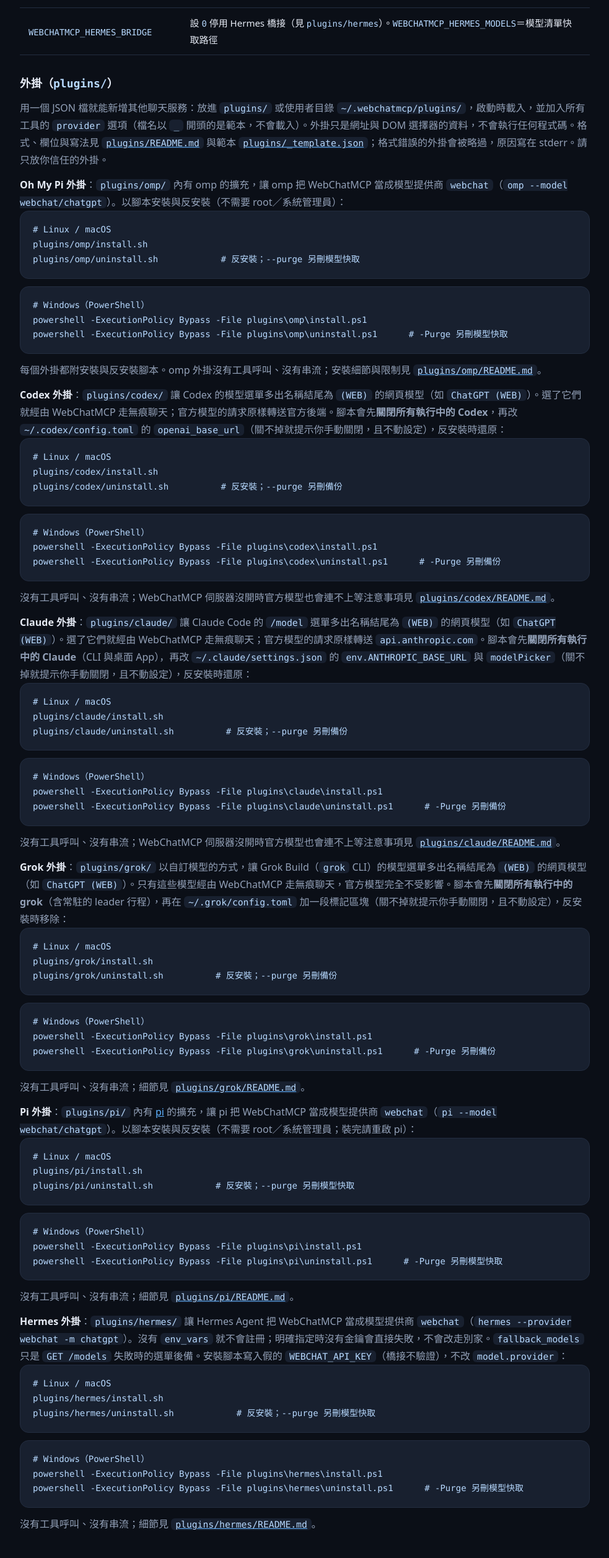
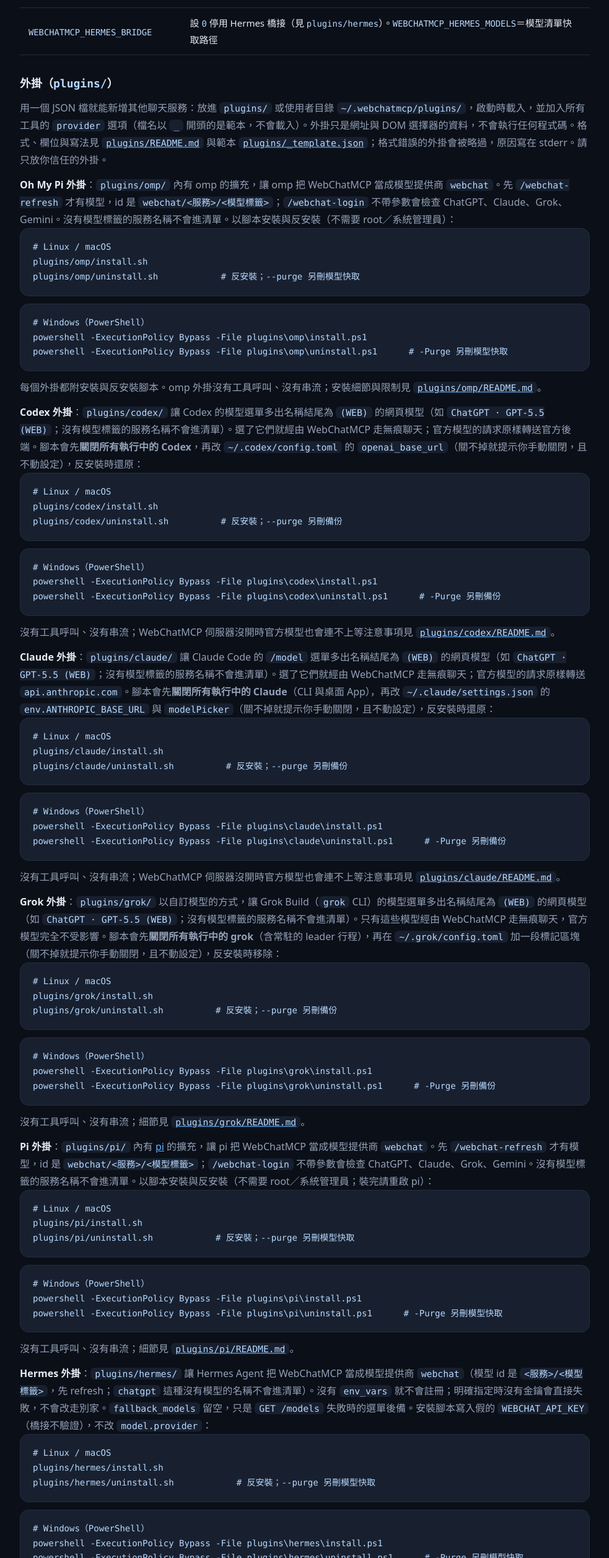
Before and after one commit to JS-PACKAGE/WebChatMCP.js, a website: page index.html in a window 1280 px wide. Shown: the part 4631-7145 px from the top of the page at 62% size, without its empty margins (148-1131 px from the left). Drawn offline with Linux system fonts and the light colour scheme.

Commit message:
M2: 文件同步登入範圍與模型清單規則
README 三語、官網與外掛說明改為：/webchat-login 省略時檢查四個服務，清單只含有標籤的模型。

```diff
--- a/index.html
+++ b/index.html
@@ -255,7 +255,7 @@
 
     <h3 class="sub">外掛（<code>plugins/</code>）</h3>
     <p style="color:var(--muted)">用一個 JSON 檔就能新增其他聊天服務：放進 <code>plugins/</code> 或使用者目錄 <code>~/.webchatmcp/plugins/</code>，啟動時載入，並加入所有工具的 <code>provider</code> 選項（檔名以 <code>_</code> 開頭的是範本，不會載入）。外掛只是網址與 DOM 選擇器的資料，不會執行任何程式碼。格式、欄位與寫法見 <a href="https://github.com/JS-PACKAGE/WebChatMCP.js/blob/main/plugins/README.md" style="color:var(--accent)"><code>plugins/README.md</code></a> 與範本 <a href="https://github.com/JS-PACKAGE/WebChatMCP.js/blob/main/plugins/_template.json" style="color:var(--accent)"><code>plugins/_template.json</code></a>；格式錯誤的外掛會被略過，原因寫在 stderr。請只放你信任的外掛。</p>
-    <p style="margin-top:12px; color:var(--muted)"><strong style="color:var(--text)">Oh My Pi 外掛</strong>：<code>plugins/omp/</code> 內有 omp 的擴充，讓 omp 把 WebChatMCP 當成模型提供商 <code>webchat</code>（<code>omp --model webchat/chatgpt</code>）。以腳本安裝與反安裝（不需要 root／系統管理員）：</p>
+    <p style="margin-top:12px; color:var(--muted)"><strong style="color:var(--text)">Oh My Pi 外掛</strong>：<code>plugins/omp/</code> 內有 omp 的擴充，讓 omp 把 WebChatMCP 當成模型提供商 <code>webchat</code>。先 <code>/webchat-refresh</code> 才有模型，id 是 <code>webchat/&lt;服務&gt;/&lt;模型標籤&gt;</code>；<code>/webchat-login</code> 不帶參數會檢查 ChatGPT、Claude、Grok、Gemini。沒有模型標籤的服務名稱不會進清單。以腳本安裝與反安裝（不需要 root／系統管理員）：</p>
 <pre><code># Linux / macOS
 plugins/omp/install.sh
 plugins/omp/uninstall.sh            # 反安裝；--purge 另刪模型快取</code></pre>
@@ -263,7 +263,7 @@
 powershell -ExecutionPolicy Bypass -File plugins\omp\install.ps1
 powershell -ExecutionPolicy Bypass -File plugins\omp\uninstall.ps1      # -Purge 另刪模型快取</code></pre>
     <p style="margin-top:12px; color:var(--muted)">每個外掛都附安裝與反安裝腳本。omp 外掛沒有工具呼叫、沒有串流；安裝細節與限制見 <a href="https://github.com/JS-PACKAGE/WebChatMCP.js/blob/main/plugins/omp/README.md" style="color:var(--accent)"><code>plugins/omp/README.md</code></a>。</p>
-    <p style="margin-top:12px; color:var(--muted)"><strong style="color:var(--text)">Codex 外掛</strong>：<code>plugins/codex/</code> 讓 Codex 的模型選單多出名稱結尾為 <code>(WEB)</code> 的網頁模型（如 <code>ChatGPT (WEB)</code>）。選了它們就經由 WebChatMCP 走無痕聊天；官方模型的請求原樣轉送官方後端。腳本會先<strong>關閉所有執行中的 Codex</strong>，再改 <code>~/.codex/config.toml</code> 的 <code>openai_base_url</code>（關不掉就提示你手動關閉，且不動設定），反安裝時還原：</p>
+    <p style="margin-top:12px; color:var(--muted)"><strong style="color:var(--text)">Codex 外掛</strong>：<code>plugins/codex/</code> 讓 Codex 的模型選單多出名稱結尾為 <code>(WEB)</code> 的網頁模型（如 <code>ChatGPT · GPT-5.5 (WEB)</code>；沒有模型標籤的服務名稱不會進清單）。選了它們就經由 WebChatMCP 走無痕聊天；官方模型的請求原樣轉送官方後端。腳本會先<strong>關閉所有執行中的 Codex</strong>，再改 <code>~/.codex/config.toml</code> 的 <code>openai_base_url</code>（關不掉就提示你手動關閉，且不動設定），反安裝時還原：</p>
 <pre><code># Linux / macOS
 plugins/codex/install.sh
 plugins/codex/uninstall.sh          # 反安裝；--purge 另刪備份</code></pre>
@@ -271,7 +271,7 @@
 powershell -ExecutionPolicy Bypass -File plugins\codex\install.ps1
 powershell -ExecutionPolicy Bypass -File plugins\codex\uninstall.ps1      # -Purge 另刪備份</code></pre>
     <p style="margin-top:12px; color:var(--muted)">沒有工具呼叫、沒有串流；WebChatMCP 伺服器沒開時官方模型也會連不上等注意事項見 <a href="https://github.com/JS-PACKAGE/WebChatMCP.js/blob/main/plugins/codex/README.md" style="color:var(--accent)"><code>plugins/codex/README.md</code></a>。</p>
-    <p style="margin-top:12px; color:var(--muted)"><strong style="color:var(--text)">Claude 外掛</strong>：<code>plugins/claude/</code> 讓 Claude Code 的 <code>/model</code> 選單多出名稱結尾為 <code>(WEB)</code> 的網頁模型（如 <code>ChatGPT (WEB)</code>）。選了它們就經由 WebChatMCP 走無痕聊天；官方模型的請求原樣轉送 <code>api.anthropic.com</code>。腳本會先<strong>關閉所有執行中的 Claude</strong>（CLI 與桌面 App），再改 <code>~/.claude/settings.json</code> 的 <code>env.ANTHROPIC_BASE_URL</code> 與 <code>modelPicker</code>（關不掉就提示你手動關閉，且不動設定），反安裝時還原：</p>
+    <p style="margin-top:12px; color:var(--muted)"><strong style="color:var(--text)">Claude 外掛</strong>：<code>plugins/claude/</code> 讓 Claude Code 的 <code>/model</code> 選單多出名稱結尾為 <code>(WEB)</code> 的網頁模型（如 <code>ChatGPT · GPT-5.5 (WEB)</code>；沒有模型標籤的服務名稱不會進清單）。選了它們就經由 WebChatMCP 走無痕聊天；官方模型的請求原樣轉送 <code>api.anthropic.com</code>。腳本會先<strong>關閉所有執行中的 Claude</strong>（CLI 與桌面 App），再改 <code>~/.claude/settings.json</code> 的 <code>env.ANTHROPIC_BASE_URL</code> 與 <code>modelPicker</code>（關不掉就提示你手動關閉，且不動設定），反安裝時還原：</p>
 <pre><code># Linux / macOS
 plugins/claude/install.sh
 plugins/claude/uninstall.sh          # 反安裝；--purge 另刪備份</code></pre>
@@ -279,7 +279,7 @@
 powershell -ExecutionPolicy Bypass -File plugins\claude\install.ps1
 powershell -ExecutionPolicy Bypass -File plugins\claude\uninstall.ps1      # -Purge 另刪備份</code></pre>
     <p style="margin-top:12px; color:var(--muted)">沒有工具呼叫、沒有串流；WebChatMCP 伺服器沒開時官方模型也會連不上等注意事項見 <a href="https://github.com/JS-PACKAGE/WebChatMCP.js/blob/main/plugins/claude/README.md" style="color:var(--accent)"><code>plugins/claude/README.md</code></a>。</p>
-    <p style="margin-top:12px; color:var(--muted)"><strong style="color:var(--text)">Grok 外掛</strong>：<code>plugins/grok/</code> 以自訂模型的方式，讓 Grok Build（<code>grok</code> CLI）的模型選單多出名稱結尾為 <code>(WEB)</code> 的網頁模型（如 <code>ChatGPT (WEB)</code>）。只有這些模型經由 WebChatMCP 走無痕聊天，官方模型完全不受影響。腳本會先<strong>關閉所有執行中的 grok</strong>（含常駐的 leader 行程），再在 <code>~/.grok/config.toml</code> 加一段標記區塊（關不掉就提示你手動關閉，且不動設定），反安裝時移除：</p>
+    <p style="margin-top:12px; color:var(--muted)"><strong style="color:var(--text)">Grok 外掛</strong>：<code>plugins/grok/</code> 以自訂模型的方式，讓 Grok Build（<code>grok</code> CLI）的模型選單多出名稱結尾為 <code>(WEB)</code> 的網頁模型（如 <code>ChatGPT · GPT-5.5 (WEB)</code>；沒有模型標籤的服務名稱不會進清單）。只有這些模型經由 WebChatMCP 走無痕聊天，官方模型完全不受影響。腳本會先<strong>關閉所有執行中的 grok</strong>（含常駐的 leader 行程），再在 <code>~/.grok/config.toml</code> 加一段標記區塊（關不掉就提示你手動關閉，且不動設定），反安裝時移除：</p>
 <pre><code># Linux / macOS
 plugins/grok/install.sh
 plugins/grok/uninstall.sh          # 反安裝；--purge 另刪備份</code></pre>
@@ -287,7 +287,7 @@
 powershell -ExecutionPolicy Bypass -File plugins\grok\install.ps1
 powershell -ExecutionPolicy Bypass -File plugins\grok\uninstall.ps1      # -Purge 另刪備份</code></pre>
     <p style="margin-top:12px; color:var(--muted)">沒有工具呼叫、沒有串流；細節見 <a href="https://github.com/JS-PACKAGE/WebChatMCP.js/blob/main/plugins/grok/README.md" style="color:var(--accent)"><code>plugins/grok/README.md</code></a>。</p>
-    <p style="margin-top:12px; color:var(--muted)"><strong style="color:var(--text)">Pi 外掛</strong>：<code>plugins/pi/</code> 內有 <a href="https://pi.dev" style="color:var(--accent)">pi</a> 的擴充，讓 pi 把 WebChatMCP 當成模型提供商 <code>webchat</code>（<code>pi --model webchat/chatgpt</code>）。以腳本安裝與反安裝（不需要 root／系統管理員；裝完請重啟 pi）：</p>
+    <p style="margin-top:12px; color:var(--muted)"><strong style="color:var(--text)">Pi 外掛</strong>：<code>plugins/pi/</code> 內有 <a href="https://pi.dev" style="color:var(--accent)">pi</a> 的擴充，讓 pi 把 WebChatMCP 當成模型提供商 <code>webchat</code>。先 <code>/webchat-refresh</code> 才有模型，id 是 <code>webchat/&lt;服務&gt;/&lt;模型標籤&gt;</code>；<code>/webchat-login</code> 不帶參數會檢查 ChatGPT、Claude、Grok、Gemini。沒有模型標籤的服務名稱不會進清單。以腳本安裝與反安裝（不需要 root／系統管理員；裝完請重啟 pi）：</p>
 <pre><code># Linux / macOS
 plugins/pi/install.sh
 plugins/pi/uninstall.sh            # 反安裝；--purge 另刪模型快取</code></pre>
@@ -295,7 +295,7 @@
 powershell -ExecutionPolicy Bypass -File plugins\pi\install.ps1
 powershell -ExecutionPolicy Bypass -File plugins\pi\uninstall.ps1      # -Purge 另刪模型快取</code></pre>
     <p style="margin-top:12px; color:var(--muted)">沒有工具呼叫、沒有串流；細節見 <a href="https://github.com/JS-PACKAGE/WebChatMCP.js/blob/main/plugins/pi/README.md" style="color:var(--accent)"><code>plugins/pi/README.md</code></a>。</p>
-    <p style="margin-top:12px; color:var(--muted)"><strong style="color:var(--text)">Hermes 外掛</strong>：<code>plugins/hermes/</code> 讓 Hermes Agent 把 WebChatMCP 當成模型提供商 <code>webchat</code>（<code>hermes --provider webchat -m chatgpt</code>）。沒有 <code>env_vars</code> 就不會註冊；明確指定時沒有金鑰會直接失敗，不會改走別家。<code>fallback_models</code> 只是 <code>GET /models</code> 失敗時的選單後備。安裝腳本寫入假的 <code>WEBCHAT_API_KEY</code>（橋接不驗證），不改 <code>model.provider</code>：</p>
+    <p style="margin-top:12px; color:var(--muted)"><strong style="color:var(--text)">Hermes 外掛</strong>：<code>plugins/hermes/</code> 讓 Hermes Agent 把 WebChatMCP 當成模型提供商 <code>webchat</code>（模型 id 是 <code>&lt;服務&gt;/&lt;模型標籤&gt;</code>，先 refresh；<code>chatgpt</code> 這種沒有模型的名稱不會進清單）。沒有 <code>env_vars</code> 就不會註冊；明確指定時沒有金鑰會直接失敗，不會改走別家。<code>fallback_models</code> 留空，只是 <code>GET /models</code> 失敗時的選單後備。安裝腳本寫入假的 <code>WEBCHAT_API_KEY</code>（橋接不驗證），不改 <code>model.provider</code>：</p>
 <pre><code># Linux / macOS
 plugins/hermes/install.sh
 plugins/hermes/uninstall.sh            # 反安裝；--purge 另刪模型快取</code></pre>
```
Also changed, not shown: README.md, plugins/claude/README.md, plugins/codex/README.md, plugins/grok/README.md, plugins/hermes/README.md, plugins/hermes/hermes-plugin.mjs, plugins/omp/README.md, plugins/pi/README.md, 4 other files.
